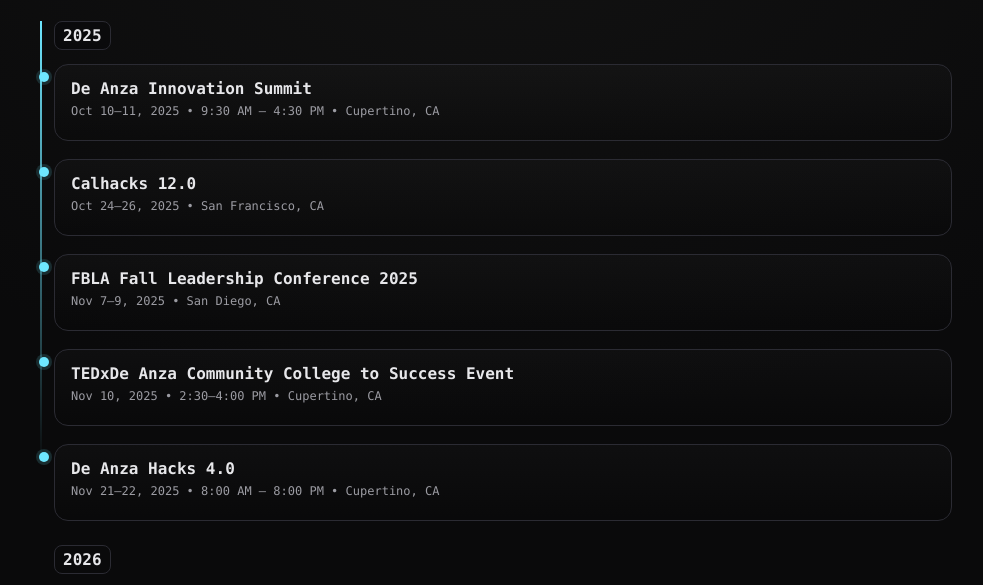
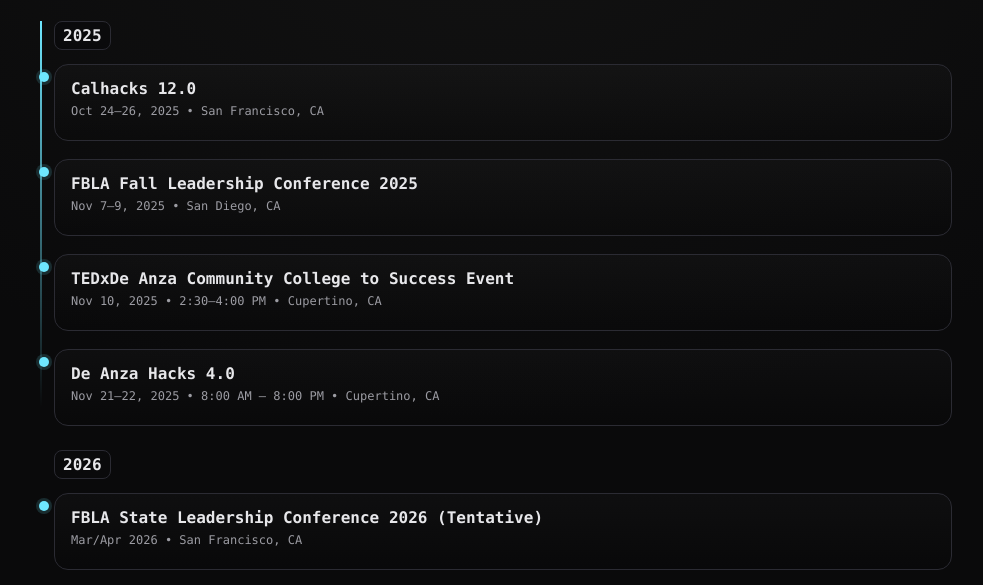
Before and after one commit to arpjw/arpjw.github.io, a plain HTML site: page events.html in a window 1280 px wide. Shown: the part 183-768 px from the top of the page, without its empty margins (148-1131 px from the left). Drawn offline with Linux system fonts and the light colour scheme.

Commit message:
Update events.html

```diff
--- a/events.html
+++ b/events.html
@@ -58,13 +58,6 @@
 
       <article class="event">
         <div class="card">
-          <div class="topline">De Anza Innovation Summit</div>
-          <div class="meta">Oct 10–11, 2025 • 9:30 AM – 4:30 PM • Cupertino, CA</div>
-        </div>
-      </article>
-
-      <article class="event">
-        <div class="card">
           <div class="topline">Calhacks 12.0</div>
           <div class="meta">Oct 24–26, 2025 • San Francisco, CA</div>
         </div>
```
